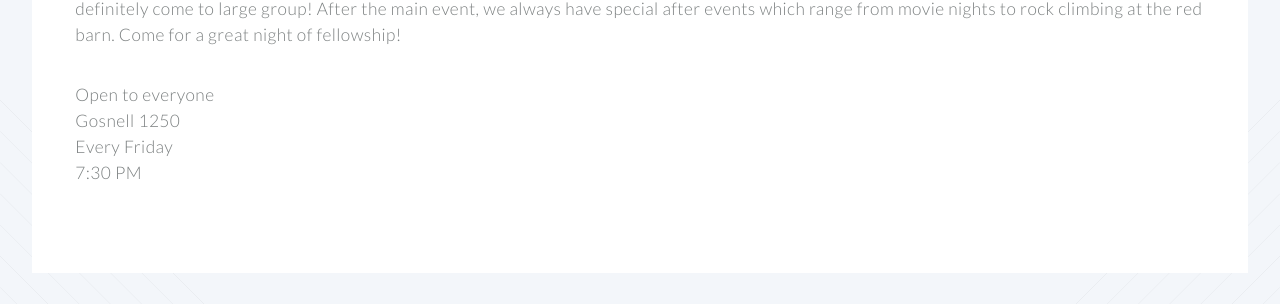
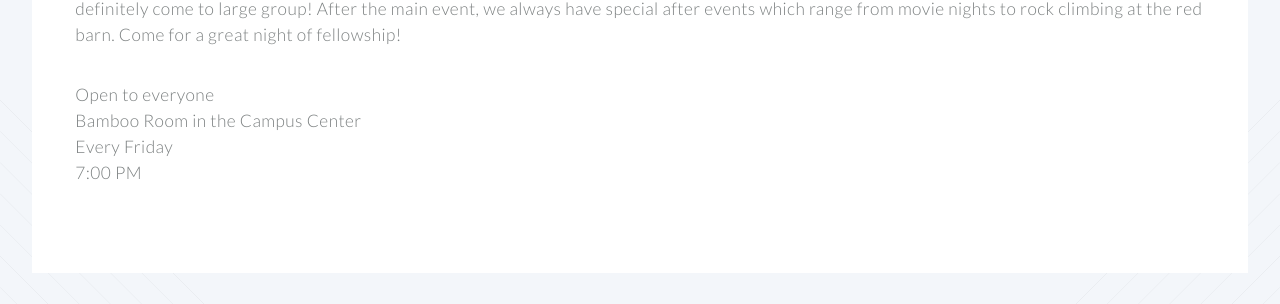
Before and after one commit to RITIVCF/ritivcf.github.io, a Jekyll site: the page built from index.html, in a window 1280 px wide and 900 px high, scrolled down 2906 px. Shown: the part 150-454 px from the top of the window. Built offline with Jekyll 4.4.1, drawn with Linux system fonts in a browser that asks for light colours.

Commit message:
Updated information for large group

```diff
--- a/_includes/largegroup.html
+++ b/_includes/largegroup.html
@@ -10,9 +10,9 @@
                 <p>The whole chapter gathers for worship and to listen to a talk relevant to our lives. If you want to become part of our community, you should definitely come to large group! After the main event, we always have special after events which range from movie nights to rock climbing at the red barn. Come for a great night of fellowship!</p>
                 <p>
                     Open to everyone<br/>
-                    Gosnell 1250<br/>
+                    Bamboo Room in the Campus Center<br/>
                     Every Friday<br/>
-                    7:30 PM<br/>
+                    7:00 PM<br/>
                 </p>
             </section>
         </div>
```
